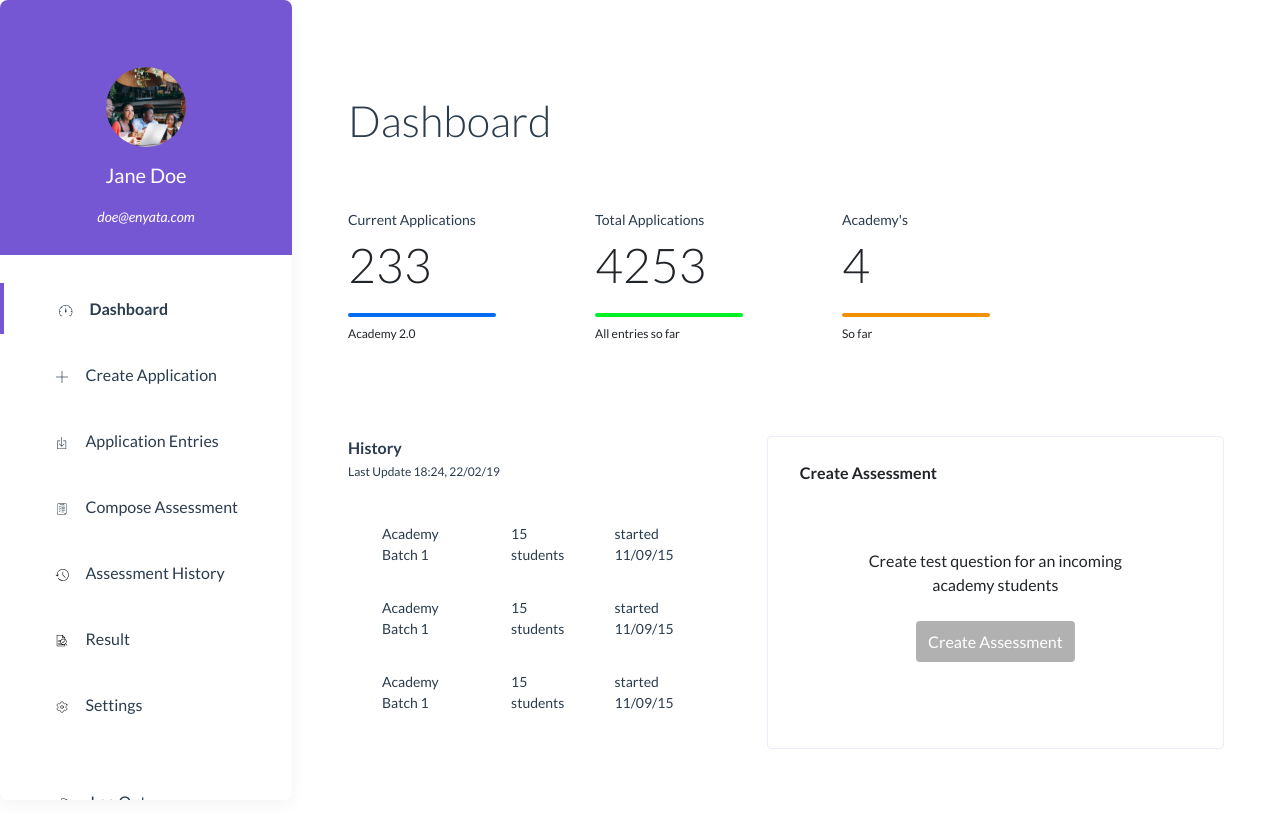
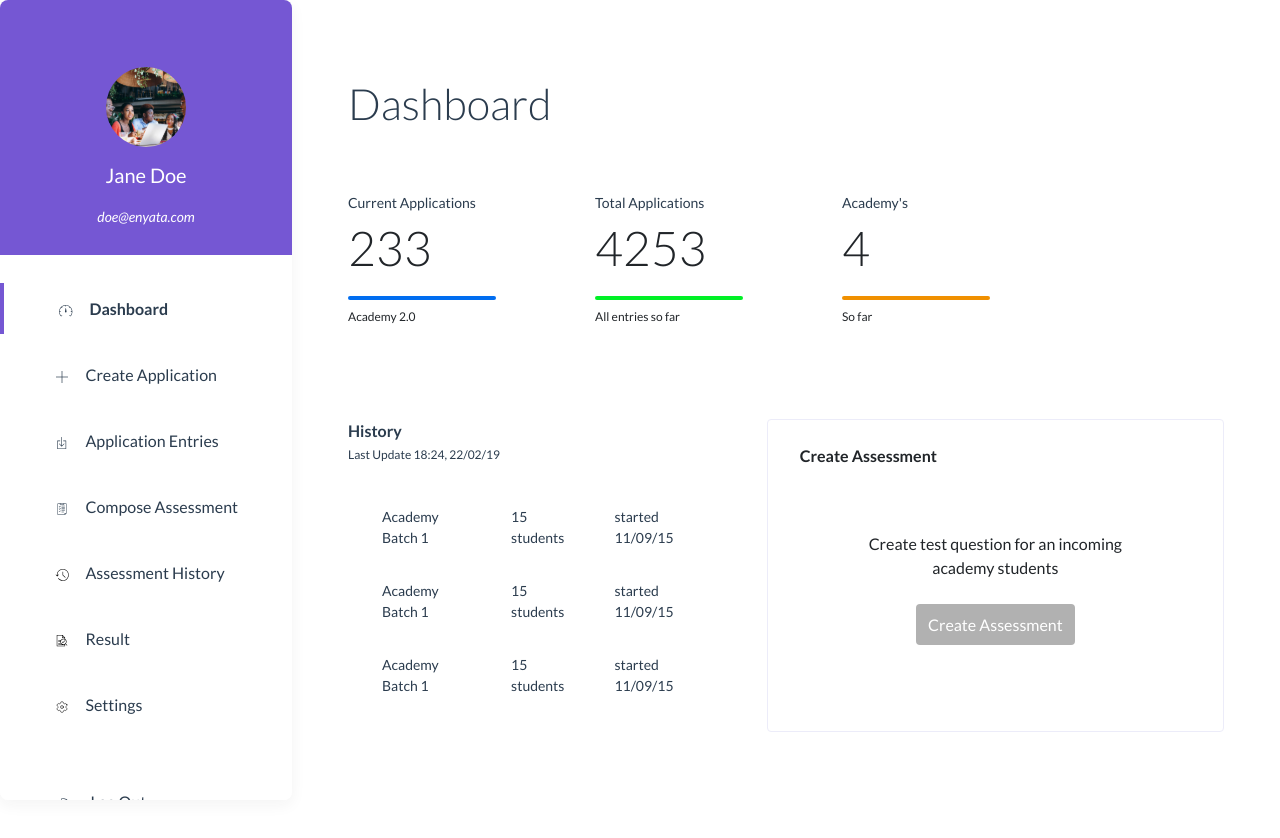
Before and after one commit to MoyinoluwaA/Enyata-Academy-Admin-Project-T2, a Vue app: page /dashboard/home in a window 1280 px wide. Shown: the top 838 px of the page. Built offline with nearby package versions, Linux system fonts and the light colour scheme; a web font is replaced by a local one; what dtoaster would draw is missing.

Commit message:
updated table styling

```diff
--- a/src/assets/scss/pages/dashboard.scss
+++ b/src/assets/scss/pages/dashboard.scss
@@ -48,7 +48,7 @@
             margin: 50px 28px;
         }
         @include media-breakpoint-up (lg) {
-            margin: 95px 56px 0;
+            margin: 78px 56px 0;
         }
     }
 
```
